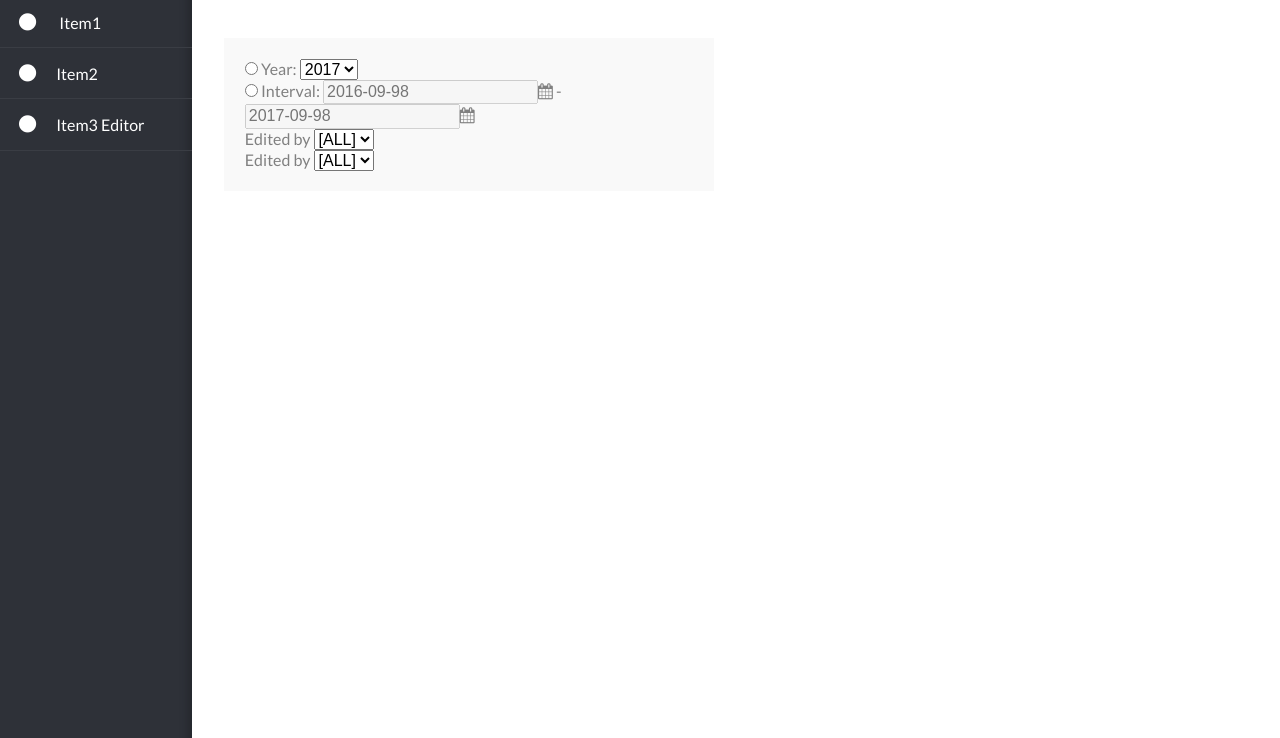
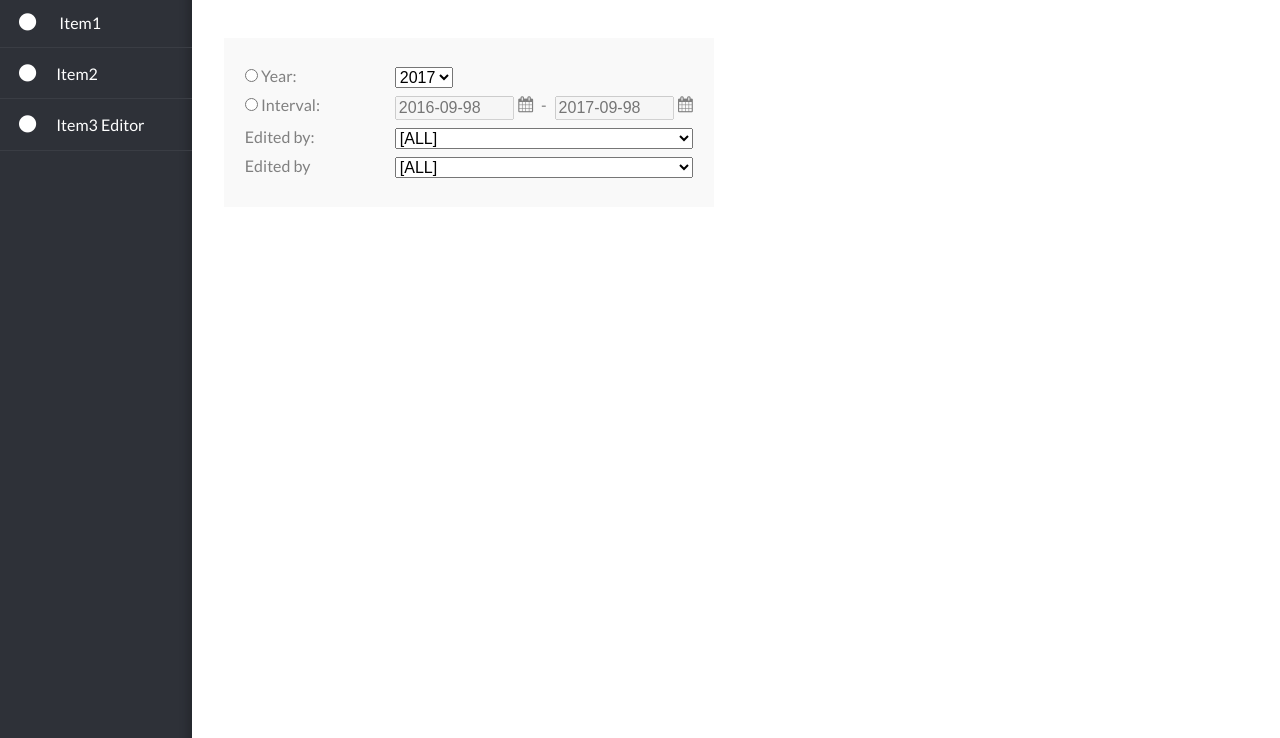
Before and after one commit to MilosFe/InCon-Task, a website: page index.html in a window 1280 px wide. Shown: the part 62-800 px from the top of the page. Drawn offline with Linux system fonts and the light colour scheme.

Commit message:
Index greska ispravka

```diff
--- a/css/main.css
+++ b/css/main.css
@@ -135,11 +135,6 @@ body {
   font-size: 1.5em;
 }
 
-.header-top .navigation-list .fa.fa-times {
-    color: white;
-    font-size: 1.5em;
-}
-
 .search-aside {
   display: none;
   position: fixed;
--- a/index.html
+++ b/index.html
@@ -61,29 +61,41 @@
         </div>
 
     </aside>
+
     <section class="admin-section">
         <form action="">
-            <input class='radio-year' type="radio" name="date" value="year"> Year:
-            <select class="year-options">
+            <div class="form-group">
+                <label for="" class="inline-label">
+                    <input class='radio-year' type="radio" name="date" value="year"> Year:
+                </label>
+                <select class="year-options">
                     <option value="2017">2017</option>
                     <option value="2016">2016</option>
                     <option value="2015">2015</option>
-
-            </select><br>
-            <input class='radio-interval' type="radio" name="date" value="interval"> Interval:
-            <input class="datetime" type="datetime" name="" id="" placeholder="2016-09-98"><i class="fa fa-calendar"></i> <span>-</span>
-            <input class="datetime" type="datetime" name="" id="" placeholder="2017-09-98"><i class="fa fa-calendar"></i>
-            <br>
-            <label for="">Edited by </label>
-            <select>
+                </select>
+            </div>
+            <div class="form-group">
+                <label for="" class="inline-label">
+                    <input class='radio-interval' type="radio" name="date" value="interval"> Interval:
+                </label>
+                <input class="datetime small-input" type="datetime" name="" id="" placeholder="2016-09-98"><i class="fa fa-calendar"></i> <span class="input-separator">-</span>
+                <input class="datetime small-input" type="datetime" name="" id="" placeholder="2017-09-98"><i class="fa fa-calendar"></i>
+            </div>
+            <div class="form-group">
+                <label for="" class="inline-label">Edited by: </label>
+                <select class="input-full">
                     <option value="all">[ALL]</option>
-            </select><br>
-            <label for="">Edited by </label>
-            <select>
+                </select>
+            </div>
+            <div class="form-group">
+                <label for="" class="inline-label">Edited by </label>
+                <select class="input-full">
                     <option value="all">[ALL]</option>
-            </select>
+                </select>
+            </div>
         </form>
     </section>
+
     <!-- End of Footer -->
     <!--build:js js/main.min.js -->
     <script src="/js/vendor/jquery.min.js"></script>
```
Lines whose indentation alone changed are shown as unchanged.
